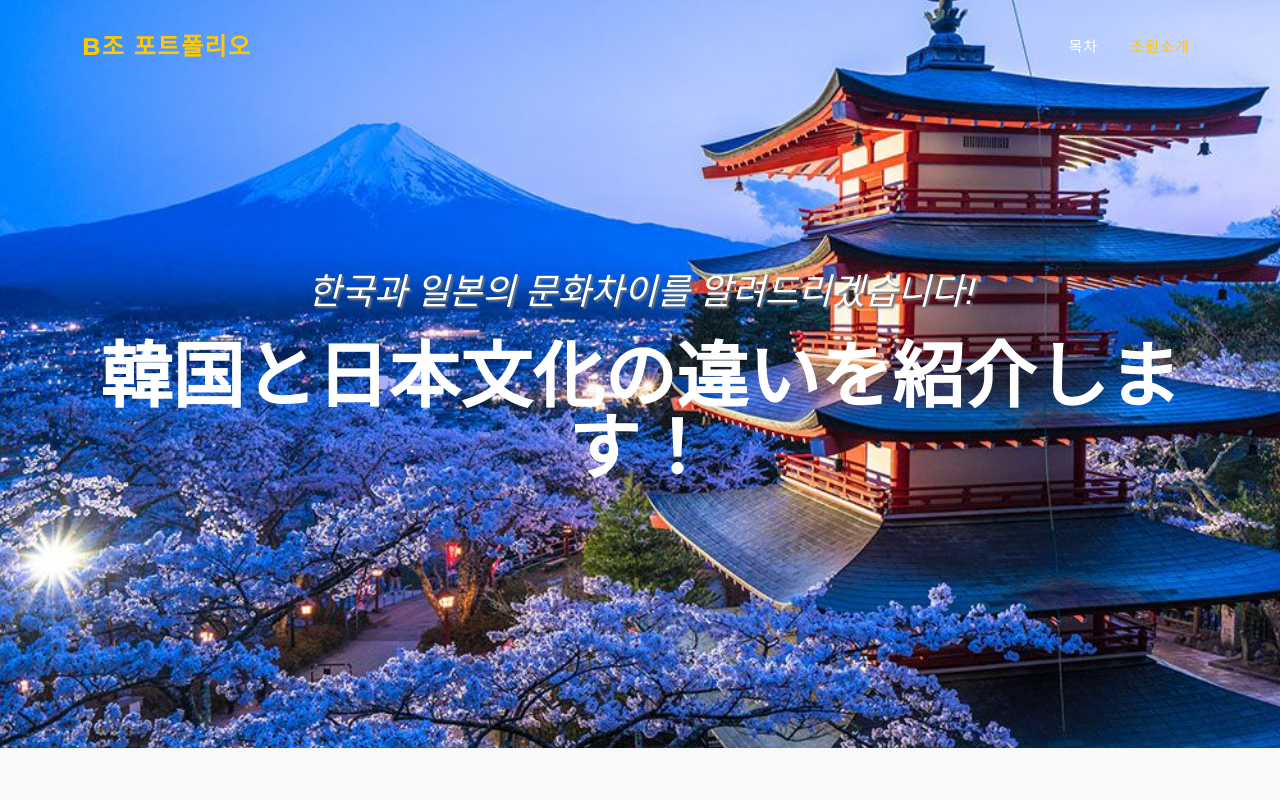
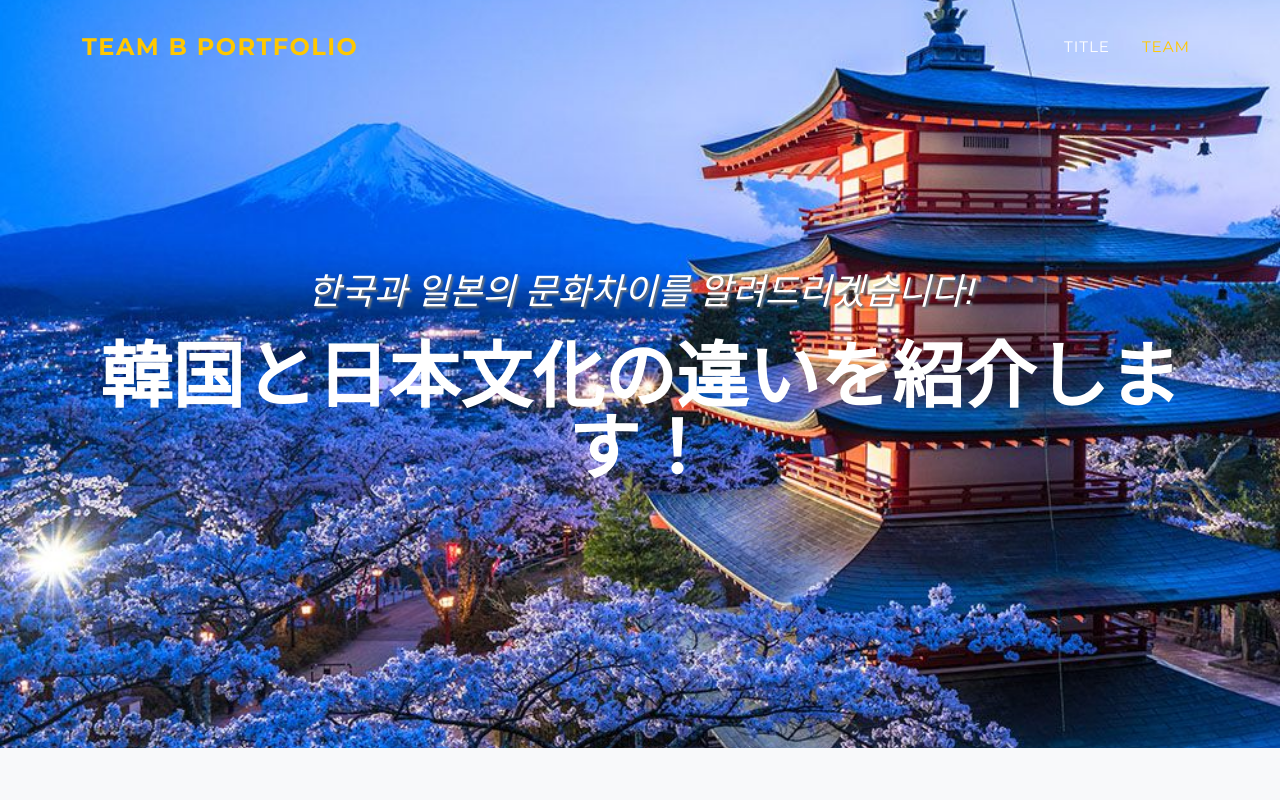
Before and after one commit to Moon1016/github.io, a plain HTML site: page index.html in a window 1280 px wide. Shown: the top 800 px of the page. Drawn offline with nearby package versions, Linux system fonts and the light colour scheme.

Commit message:
Update index.html

```diff
--- a/index.html
+++ b/index.html
@@ -20,15 +20,15 @@
         <!-- Navigation-->
         <nav class="navbar navbar-expand-lg navbar-dark fixed-top" id="mainNav">
             <div class="container">
-                <a class="navbar-brand" href="#page-top">B조 포트폴리오</a>
+                <a class="navbar-brand" href="#page-top">Team B Portfolio</a>
                 <button class="navbar-toggler" type="button" data-bs-toggle="collapse" data-bs-target="#navbarResponsive" aria-controls="navbarResponsive" aria-expanded="false" aria-label="Toggle navigation">
                     Menu
                     <i class="fas fa-bars ms-1"></i>
                 </button>
                 <div class="collapse navbar-collapse" id="navbarResponsive">
                     <ul class="navbar-nav text-uppercase ms-auto py-4 py-lg-0">
-                        <li class="nav-item"><a class="nav-link" href="#portfolio">목차</a></li>
-                        <li class="nav-item"><a class="nav-link" href="#team">조원소개</a></li>
+                        <li class="nav-item"><a class="nav-link" href="#portfolio">Title</a></li>
+                        <li class="nav-item"><a class="nav-link" href="#team">Team</a></li>
                     </ul>
                 </div>
             </div>
```
